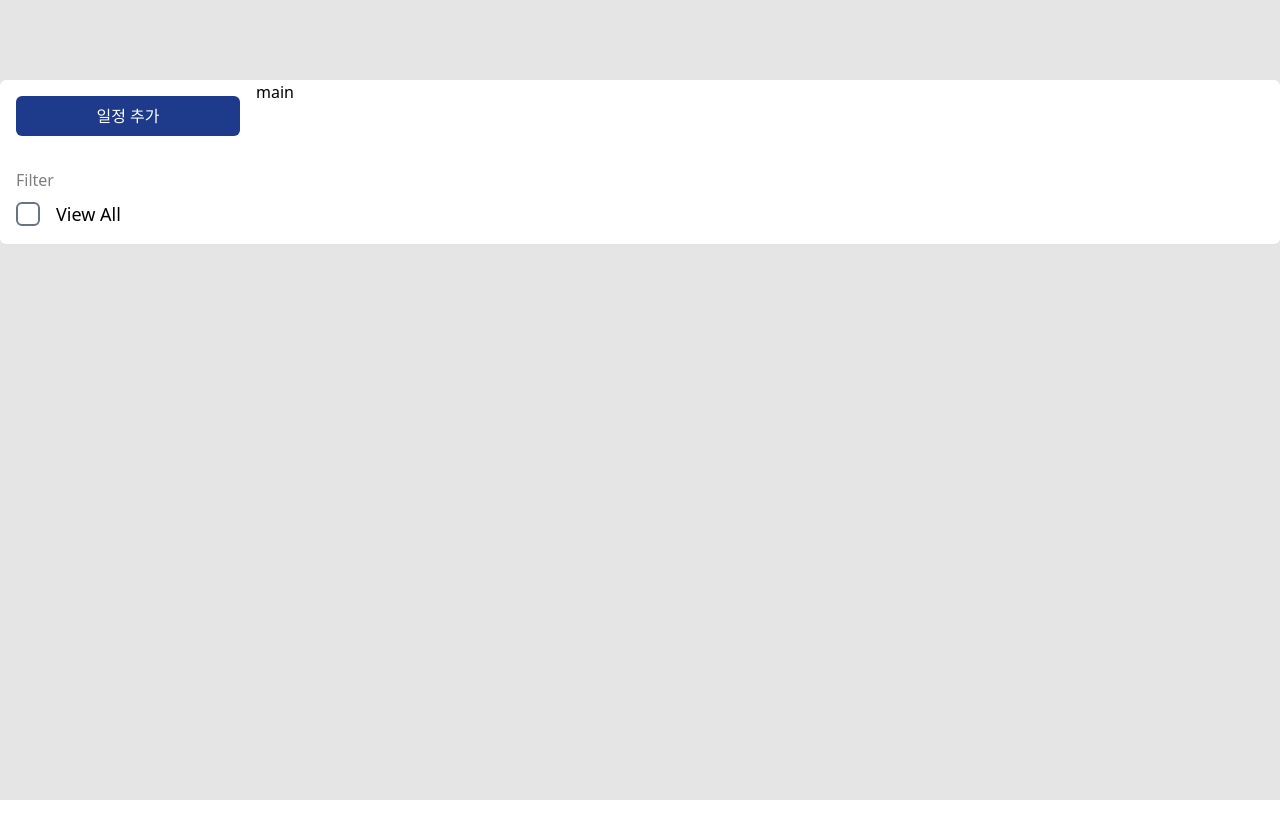
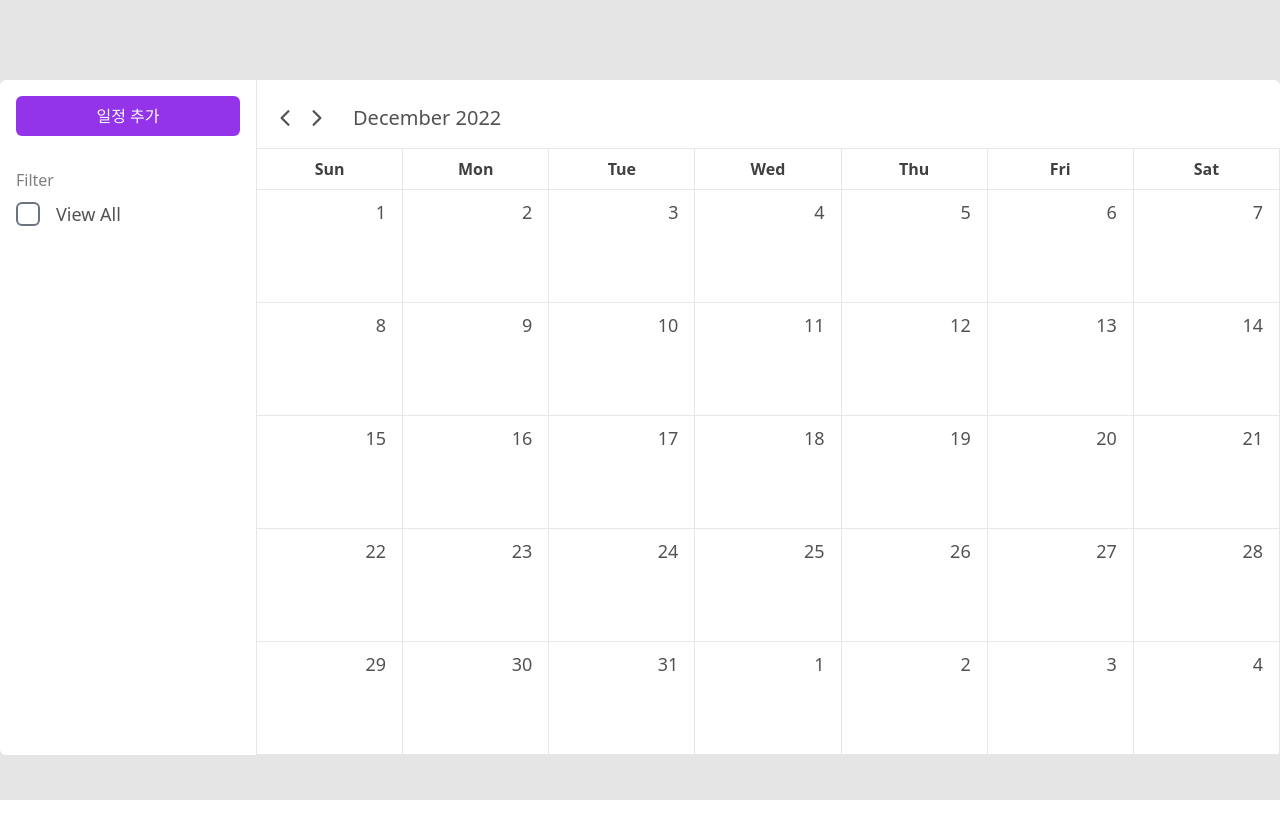
Before and after one commit to woo3145/react-calender, a React (Create React App) app: page / in a window 1280 px wide. Before the commit the page ends 800 px from the top, so only its background shows below. Built offline with nearby package versions, Linux system fonts and the light colour scheme.

Commit message:
Calender Design

```diff
--- a/package.json
+++ b/package.json
@@ -13,6 +13,7 @@
     "@types/react-dom": "^18.0.9",
     "react": "^18.2.0",
     "react-dom": "^18.2.0",
+    "react-icons": "^4.7.1",
     "react-scripts": "5.0.1",
     "typescript": "^4.9.3",
     "web-vitals": "^2.1.4"
--- a/src/App.tsx
+++ b/src/App.tsx
@@ -1,5 +1,7 @@
 import React from 'react';
+import MonthController from './Components/MonthController/MonthController';
 import SideBar from './Components/SideBar/SideBar';
+import Table from './Components/Table/Table';
 
 function App() {
   return (
@@ -7,7 +9,10 @@ function App() {
       <div className="py-20">
         <div className="w-full max-w-7xl mx-auto flex bg-white rounded-md">
           <SideBar />
-          <div className="w-full">main</div>
+          <div className="w-full">
+            <MonthController />
+            <Table />
+          </div>
         </div>
       </div>
     </div>
--- /dev/null
+++ b/src/Components/MonthController/MonthController.tsx
@@ -0,0 +1,13 @@
+import { IoChevronBackOutline, IoChevronForwardOutline } from 'react-icons/io5';
+
+const MonthController = () => {
+  return (
+    <div className="flex text-xl items-center pt-6 pb-4 px-4 text-neutral-600 border-l">
+      <IoChevronBackOutline className="mr-2 w-6 h-6 cursor-pointer" />
+      <IoChevronForwardOutline className="mr-2 w-6 h-6 cursor-pointer" />
+      <h2 className="ml-4">December 2022</h2>
+    </div>
+  );
+};
+
+export default MonthController;
--- a/src/Components/SideBar/AddEventButton.tsx
+++ b/src/Components/SideBar/AddEventButton.tsx
@@ -1,8 +1,8 @@
 const AddEventButton = () => {
   return (
     <div
-      className="flex justify-center items-center py-2 bg-blue-900 text-white rounded-md
-cursor-pointer hover:bg-blue-800 duration-200"
+      className="flex justify-center items-center py-2 bg-purple-600 text-white rounded-md
+cursor-pointer hover:bg-purple-700 duration-200"
     >
       일정 추가
     </div>
--- a/src/Components/SideBar/Filter/Filter.tsx
+++ b/src/Components/SideBar/Filter/Filter.tsx
@@ -7,7 +7,7 @@ const Filter = () => {
           type="checkbox"
           className="w-6 h-6 text-gray-600 border-2 rounded-md focus:ring-0"
         />
-        <span className="ml-4 text-lg">View All</span>
+        <span className="ml-4 text-lg text-neutral-600">View All</span>
       </label>
     </div>
   );
--- /dev/null
+++ b/src/Components/Table/Table.tsx
@@ -0,0 +1,59 @@
+import TableHead from './TableHead';
+import TableItem from './TableItem';
+
+const Table = () => {
+  return (
+    <table className="w-full table-fixed border-collapse border">
+      <TableHead />
+      <tbody>
+        <tr>
+          <TableItem text="1" />
+          <TableItem text="2" />
+          <TableItem text="3" />
+          <TableItem text="4" />
+          <TableItem text="5" />
+          <TableItem text="6" />
+          <TableItem text="7" />
+        </tr>
+        <tr>
+          <TableItem text="8" />
+          <TableItem text="9" />
+          <TableItem text="10" />
+          <TableItem text="11" />
+          <TableItem text="12" />
+          <TableItem text="13" />
+          <TableItem text="14" />
+        </tr>
+        <tr>
+          <TableItem text="15" />
+          <TableItem text="16" />
+          <TableItem text="17" />
+          <TableItem text="18" />
+          <TableItem text="19" />
+          <TableItem text="20" />
+          <TableItem text="21" />
+        </tr>
+        <tr>
+          <TableItem text="22" />
+          <TableItem text="23" />
+          <TableItem text="24" />
+          <TableItem text="25" />
+          <TableItem text="26" />
+          <TableItem text="27" />
+          <TableItem text="28" />
+        </tr>
+        <tr>
+          <TableItem text="29" />
+          <TableItem text="30" />
+          <TableItem text="31" />
+          <TableItem text="1" />
+          <TableItem text="2" />
+          <TableItem text="3" />
+          <TableItem text="4" />
+        </tr>
+      </tbody>
+    </table>
+  );
+};
+
+export default Table;
--- /dev/null
+++ b/src/Components/Table/TableHead.tsx
@@ -0,0 +1,17 @@
+const TableHead = () => {
+  return (
+    <thead className="text-neutral-700">
+      <tr className="">
+        <th className="font-semibold py-2 border">Sun</th>
+        <th className="fontsemibold py-2 border">Mon</th>
+        <th className="font-semibold py-2 border">Tue</th>
+        <th className="font-semibold py-2 border">Wed</th>
+        <th className="font-semibold py-2 border">Thu</th>
+        <th className="font-semibold py-2 border">Fri</th>
+        <th className="font-semibold py-2 border">Sat</th>
+      </tr>
+    </thead>
+  );
+};
+
+export default TableHead;
--- /dev/null
+++ b/src/Components/Table/TableItem.tsx
@@ -0,0 +1,13 @@
+const TableItem = ({ text }: { text: string }) => {
+  return (
+    <td className="border pr-4 py-2">
+      <div className="h-24">
+        <div className="text-right text-lg font-light text-neutral-600 cursor-pointer hover:underline">
+          {text}
+        </div>
+      </div>
+    </td>
+  );
+};
+
+export default TableItem;
```
Also changed, not shown: 1 other file (tests, documents, lock files or other folders).
